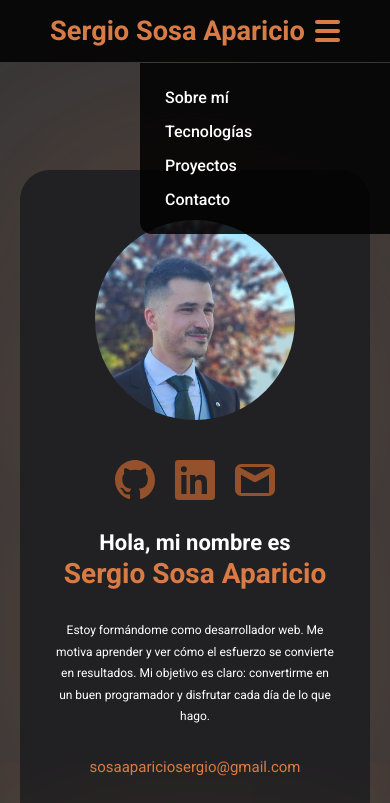
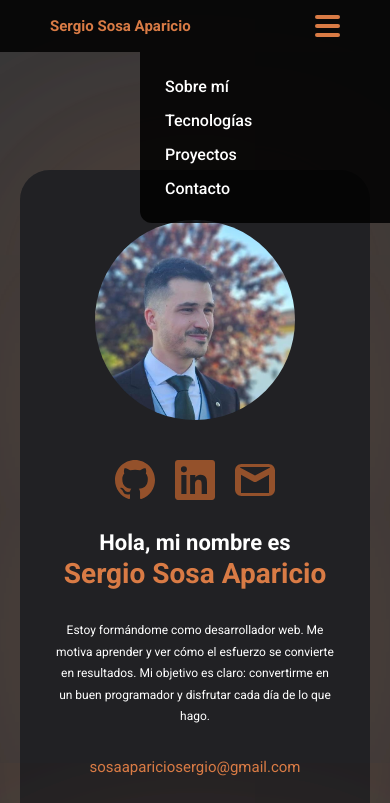
Before and after one commit to SergioSosaAparicio/portfolio, a plain HTML site: page index.html in a window 390 px wide. Both pictures are taken after a click on the element 327 px from the left and 31 px from the top of the page. Shown: the top 803 px of the page. Drawn offline with Linux system fonts and the light colour scheme.

Commit message:
Cambios en responsive

```diff
--- a/responsive.css
+++ b/responsive.css
@@ -1,4 +1,4 @@
-@media (max-width: 1920px) {
+@media (max-width: 10000px) {
     .containers {
         padding: 70px;
         margin: 200px 100px;
@@ -166,17 +166,28 @@
     }
 }
 
+@media (max-width: 850px) {
+
+    .title {
+        font-size: 22px;
+    }
+}
+
 @media (max-width: 768px) {
 
     .menu-toggle {
         display: flex;
     }
 
+     .title {
+        font-size: 20px;
+    }
+
     .nav-list {
         display: none;
         flex-direction: column;
         position: fixed;
-        top: 47px;
+        top: 38px;
         right: 0;
         width: 200px;
         background-color: #000000d9;
@@ -240,6 +251,24 @@
         padding: 35px;
     }
 
+    .nav-list {
+        display: none;
+        flex-direction: column;
+        position: fixed;
+        top: 36px;
+        right: 0;
+        width: 200px;
+        background-color: #000000d9;
+        padding: 25px;
+        border-radius: 0 0 0 12px;
+        z-index: 999;
+        gap: 15px;
+    }
+
+    .title {
+        font-size: 15px;
+    }
+
     .greeting {
         margin-top: 0px;
         font-size: 22px;
@@ -284,6 +313,10 @@
         margin: 20px;
     }
 
+    .title {
+        font-size: 15px;
+    }
+
     .name {
         font-size: 28px;
     }
```
